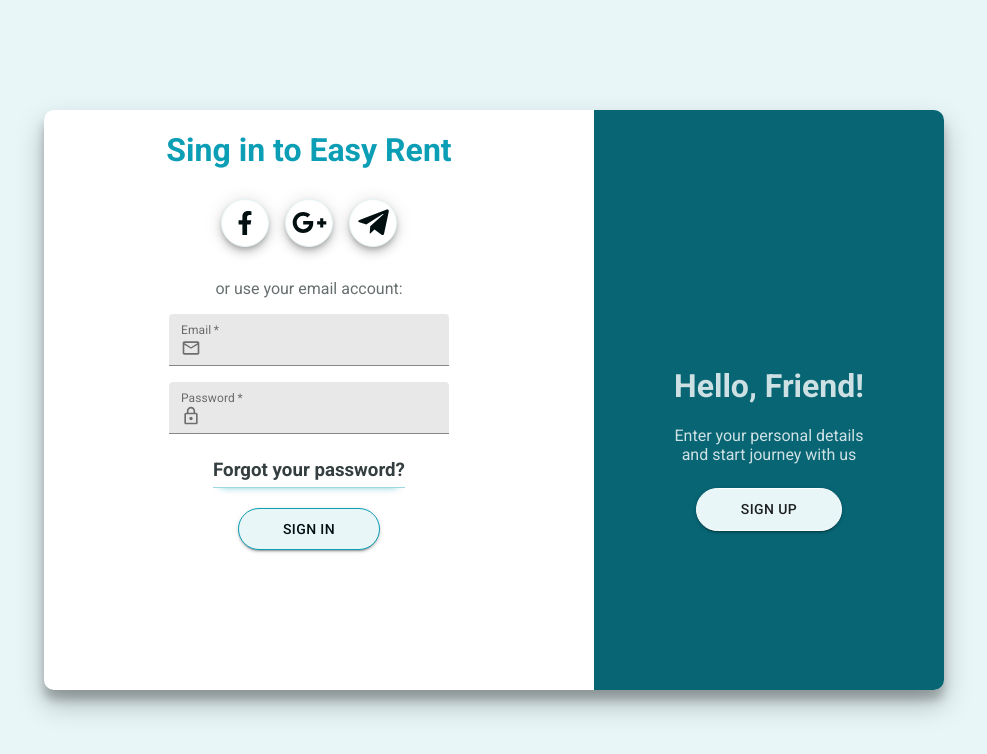
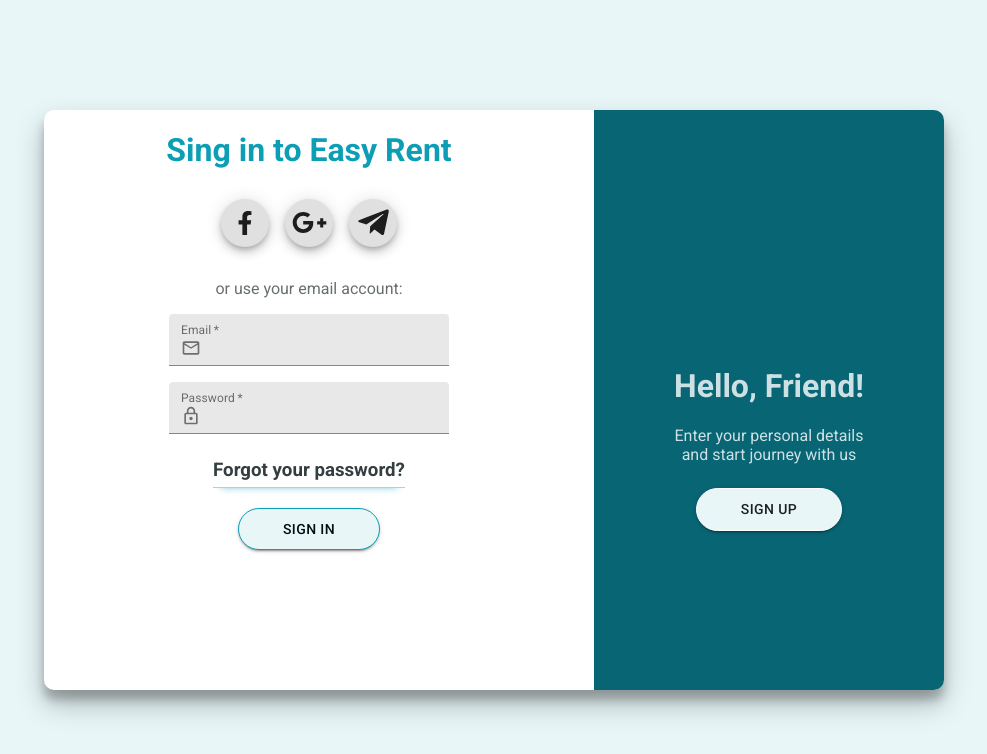
Before and after one commit to maximsan/EasyRent, a React (Create React App) app in the folder EasyRent.Server/wwwroot/: page /signin in a window 1280 px wide. Shown: the top 754 px of the page, without its empty margins (146-1133 px from the left). Built offline with nearby package versions, Linux system fonts and the light colour scheme.

Commit message:
Update icons

```diff
--- a/EasyRent.Server/wwwroot/src/components/icons/Icon-styles.jsx
+++ /dev/null
@@ -1,19 +0,0 @@
-import { makeStyles } from '@material-ui/core/styles';
-
-const IconClasses = makeStyles((theme) => ({
-  root: {
-    color: '#020F11',
-  },
-  fabRoot: {
-    border: '1.5px #E8F6F8 solid',
-    background: '#fff',
-    '&:hover': {
-      background: '#E8F6F8',
-    },
-  },
-  svgIconRoot: {
-    opacity: '0.6',
-  },
-}));
-
-export default IconClasses;
--- a/EasyRent.Server/wwwroot/src/components/icons/Icon.jsx
+++ b/EasyRent.Server/wwwroot/src/components/icons/Icon.jsx
@@ -1,7 +1,7 @@
 import React from 'react';
 import PropTypes from 'prop-types';
 import { Fab, SvgIcon } from '@material-ui/core';
-import useIconClasses from './Icon-styles';
+import customClasses from './icon.module.css';
 
 const FabIcon = ({
   size,
@@ -18,7 +18,7 @@ const FabIcon = ({
   svgIconClasses,
   ...rest
 }) => {
-  const iconClasses = useIconClasses();
+  // const iconClasses = useIconClasses();
 
   return (
     <Fab classes={classes} className={className} size={size} variant={variant}>
@@ -29,7 +29,7 @@ const FabIcon = ({
         titleAccess={titleAccess}
         viewBox={viewBox}
         htmlColor={htmlColor}
-        classes={{ root: iconClasses.root, ...svgIconClasses }}
+        classes={{ root: customClasses.root, ...svgIconClasses }}
       >
         {children}
       </SvgIcon>
--- a/EasyRent.Server/wwwroot/src/components/icons/FacebookIcon.jsx
+++ b/EasyRent.Server/wwwroot/src/components/icons/cosialIcons/FacebookIcon.jsx
@@ -1,16 +1,13 @@
 import React from 'react';
 import PropTypes from 'prop-types';
-import Icon from './Icon';
-import { makeStyles } from '@material-ui/core/styles';
-import useIconClasses from './Icon-styles';
+import Icon from '../Icon';
+import customClasses from '../icon.module.css';
 
 const FacebookIcon = () => {
-  const classes = useIconClasses();
-
   return (
     <Icon
       classNameSVG=''
-      classes={{ root: classes.fabRoot }}
+      className={customClasses.fabRoot}
       href=''
       size='medium'
       titleAccess='Log in via Facebook'
@@ -21,8 +18,6 @@ const FacebookIcon = () => {
   );
 };
 
-const useClasses = makeStyles((theme) => ({}));
-
 FacebookIcon.defaultTypes = {};
 
 FacebookIcon.propTypes = {};
--- a/EasyRent.Server/wwwroot/src/components/icons/GoogleIcon.jsx
+++ b/EasyRent.Server/wwwroot/src/components/icons/cosialIcons/GoogleIcon.jsx
@@ -1,16 +1,12 @@
 import React from 'react';
 import PropTypes from 'prop-types';
-import Icon from './Icon';
-import { makeStyles } from '@material-ui/core/styles';
-import useIconClasses from './Icon-styles';
+import Icon from '../Icon';
+import customClasses from '../icon.module.css';
 
 const GoogleIcon = () => {
-  const classes = useIconClasses();
-
   return (
     <Icon
-      // classNameSVG={classes.fontSizeLarge}
-      classes={{ root: classes.fabRoot }}
+      className={customClasses.fabRoot}
       href=''
       size='medium'
       fontSize='large'
@@ -22,8 +18,6 @@ const GoogleIcon = () => {
   );
 };
 
-const useClasses = makeStyles((theme) => ({}));
-
 GoogleIcon.defaultTypes = {};
 
 GoogleIcon.propTypes = {};
--- a/EasyRent.Server/wwwroot/src/components/icons/TelegramIcon.jsx
+++ b/EasyRent.Server/wwwroot/src/components/icons/cosialIcons/TelegramIcon.jsx
@@ -1,14 +1,12 @@
 import React from 'react';
 import PropTypes from 'prop-types';
-import Icon from './Icon';
-import useIconClasses from './Icon-styles';
+import Icon from '../Icon';
+import customClasses from '../icon.module.css';
 
 const TelegramIcon = () => {
-  const classes = useIconClasses();
-
   return (
     <Icon
-      classes={{ root: classes.fabRoot }}
+      className={customClasses.fabRoot}
       href=''
       size='medium'
       fontSize='large'
--- /dev/null
+++ b/EasyRent.Server/wwwroot/src/components/icons/icon.module.css
@@ -0,0 +1,16 @@
+.root {
+  color: '#020F11';
+}
+
+.fabRoot {
+  border: '1.5px #E8F6F8 solid';
+  background: '#fff';
+}
+
+.fabRoot:hover {
+  background: '#E8F6F8';
+}
+
+.svgIconRoot {
+  opacity: '0.6';
+}
--- a/EasyRent.Server/wwwroot/src/components/layouts/SignFormLayout.jsx
+++ b/EasyRent.Server/wwwroot/src/components/layouts/SignFormLayout.jsx
@@ -11,9 +11,9 @@ import Email from '../email/Email';
 import Password from '../password/Password';
 import TextInput from '../text-input/TextInput';
 import Button from '../button/Button';
-import FacebookIcon from '../icons/FacebookIcon';
-import GoogleIcon from '../icons/GoogleIcon';
-import TelegramIcon from '../icons/TelegramIcon';
+import FacebookIcon from '../icons/cosialIcons/FacebookIcon';
+import GoogleIcon from '../icons/cosialIcons/GoogleIcon';
+import TelegramIcon from '../icons/cosialIcons/TelegramIcon';
 import useSignInClasses from '../sign-in/signin-styles';
 
 const SignFormLayout = ({
```
Also changed, not shown: EasyRent.Server/wwwroot/src/components/Header.jsx (+18 -0 lines).
